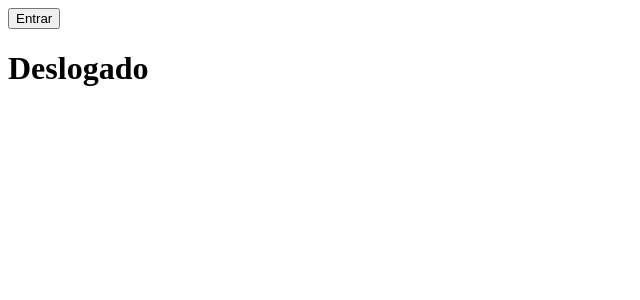
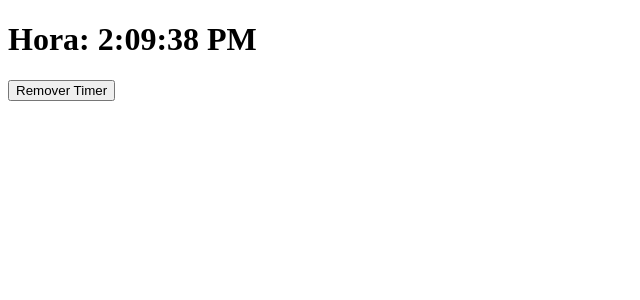
Before and after one commit to GilCarvalhal/fundamentos-react, a React (Create React App) app: page / in a window 1280 px wide. Shown: the top 300 px of the page, without its empty margins (0-640 px from the left). Built offline with nearby package versions, Linux system fonts and the light colour scheme.

Commit message:
Ciclos de vida

```diff
--- a/src/App.js
+++ b/src/App.js
@@ -1,34 +1,24 @@
 import React, { Component } from "react";
+import Timer from "./Timer";
 
 class App extends Component {
   constructor(props) {
-    super();
+    super(props);
 
     this.state = {
-      signed: false,
+      showTimer: true,
     };
-    this.toggleState = this.toggleState.bind(this);
-  }
-
-  toggleState() {
-    this.setState({ signed: !this.state.signed });
   }
 
   render() {
     return (
-      <>
-        {this.state.signed ? (
-          <>
-            <button onClick={this.toggleState}>Sair</button>
-            <h1>Logado</h1>
-          </>
-        ) : (
-          <>
-            <button onClick={this.toggleState}>Entrar</button>
-            <h1>Deslogado</h1>
-          </>
-        )}
-      </>
+      <main>
+        {this.state.showTimer && <Timer />}
+
+        <button onClick={() => this.setState({ showTimer: false })}>
+          Remover Timer
+        </button>
+      </main>
     );
   }
 }
--- /dev/null
+++ b/src/Timer.js
@@ -0,0 +1,33 @@
+import React, { Component } from "react";
+
+class Timer extends Component {
+  constructor(props) {
+    super(props);
+
+    this.state = {
+      timer: "",
+    };
+  }
+
+  componentDidMount() {
+    setInterval(() => {
+      this.setState({timer: new Date().toLocaleTimeString()})
+    }, 1000);
+  }
+
+  componentDidUpdate(){
+    console.log("Componente atualizou")
+  }
+
+  componentWillUnmount(){
+    console.log("Componente desmontou")
+  }
+
+  render() {
+    return <main>
+        <h1>Hora: {this.state.timer}</h1>
+    </main>;
+  }
+}
+
+export default Timer;
```
